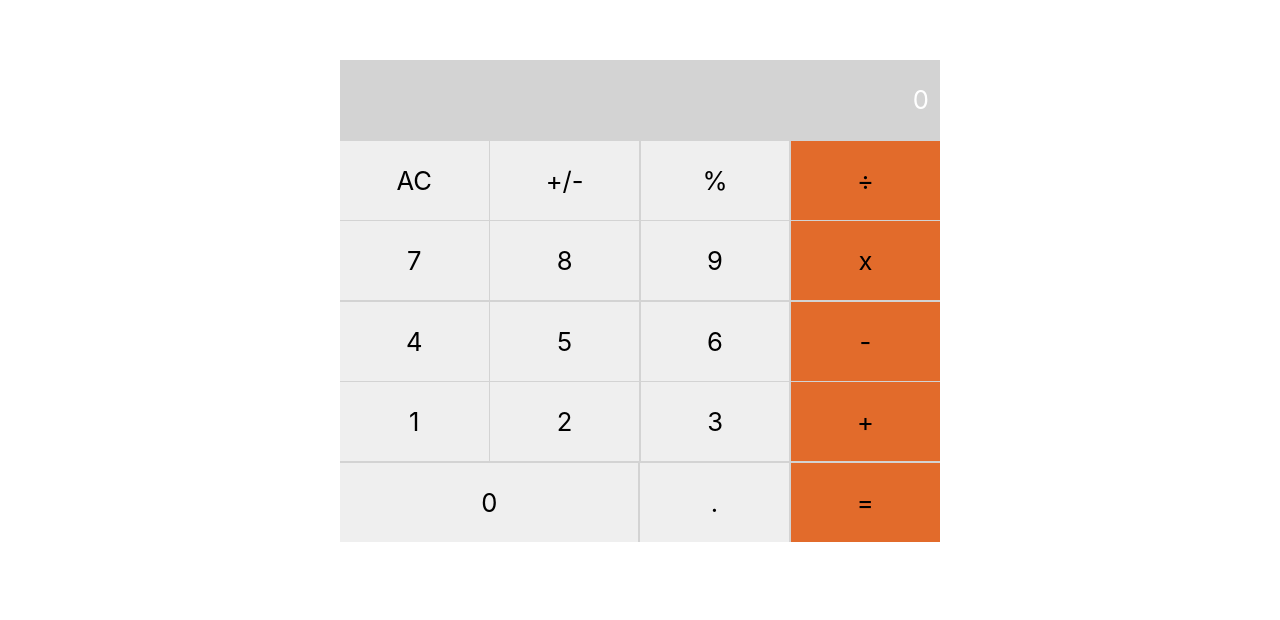
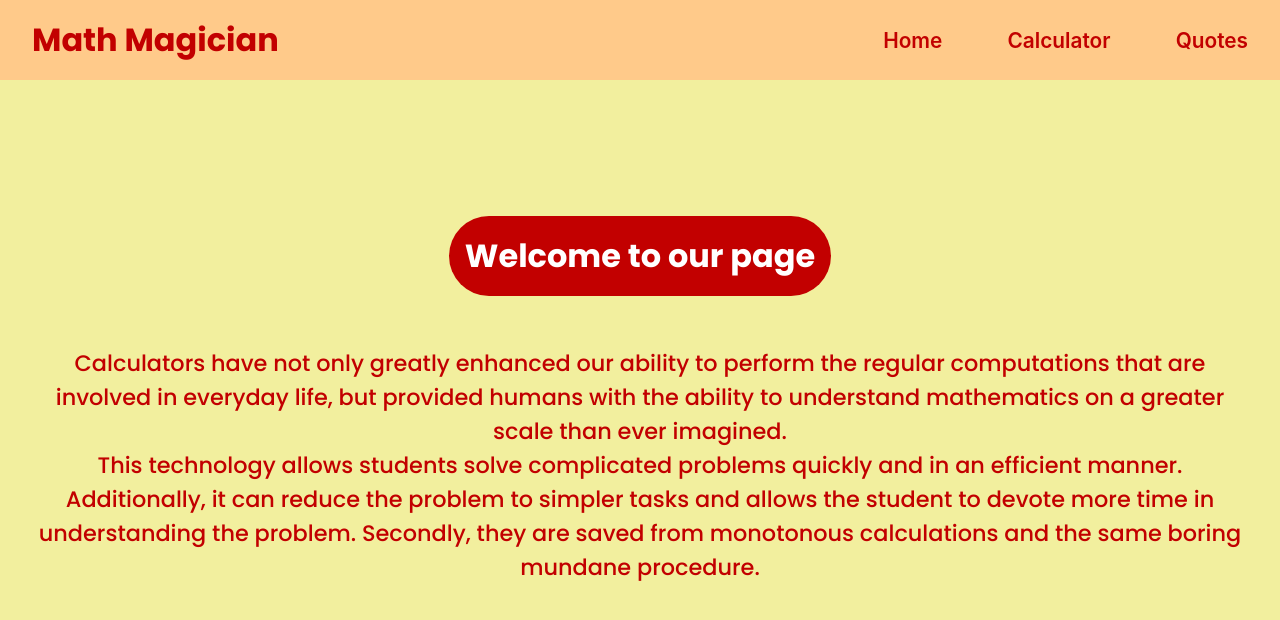
Before and after one commit to Mikey1-nuel/Math-Magicians, a React (Create React App) app: page / in a window 1280 px wide. Shown: the top 620 px of the page. Built offline with nearby package versions, Linux system fonts and the light colour scheme.

Commit message:
Add homepage, nav, and quotes js files

```diff
--- a/src/App.css
+++ b/src/App.css
@@ -13,10 +13,14 @@
 
 body {
   font-family: 'Poppins', sans-serif;
+  background: #f2ef9e;
 }
 
 section {
   padding-top: 60px;
+  display: flex;
+  flex-direction: column;
+  align-items: center;
 }
 
 .calculator {
@@ -24,6 +28,8 @@
   margin: 0 auto;
   text-align: center;
   background: #d3d3d3;
+  border: 2px solid #c20000;
+  margin-top: 2rem;
 }
 
 .input-area {
@@ -55,7 +61,7 @@
 .col-three,
 .col-four {
   padding: 1.5rem 0.7rem;
-  width: 148.5px;
+  width: 147.9px;
   font-family: inherit;
   font-size: 1.6rem;
   outline: none;
@@ -87,3 +93,122 @@
 .orange {
   background: var(--tenne-tawny);
 }
+
+
+/*NAB BAR*/
+
+.nav {
+  width: 100%;
+  display: flex;
+  justify-content: space-between;
+  align-items: center;
+  min-height: 10vh;
+  padding: 0 2rem;
+  background-color: rgb(255, 202, 138);
+}
+
+.nav h1 {
+  font-size: 2rem;
+  font-family: 'Poppins', sans-serif;
+  color: #c20000;
+}
+
+.menu {
+  width: 30%;
+  display: flex;
+  justify-content: space-between;
+  align-items: center;
+  list-style-type: none;
+}
+
+.menu li a {
+  text-decoration: none;
+  color: #c20000;
+  font-size: 1.3rem;
+  font-weight: 600;
+}
+
+.menu li a:hover {
+  color: #ff0404;
+}
+
+
+/*HOME PAGE*/
+
+.homePage {
+  min-height: 80vh;
+  display: flex;
+  flex-direction: column;
+  align-items: center;
+  justify-content: center;
+  padding: 0 2rem;
+}
+
+.homePage h2 {
+  font-size: 2rem;
+  font-family: 'Poppins', sans-serif;
+  color: #fff;
+  margin-bottom: 50px;
+  background-color: #c20000;
+  padding: 1rem;
+  border-radius: 3rem;
+}
+
+.homePage p {
+  font-size: 1.4rem;
+  font-family: 'Poppins', sans-serif;
+  color: #c20000;
+  text-align: center;
+  font-weight: 500;
+}
+
+/*QUOTE*/
+
+.quote-container {
+  min-height: 80vh;
+  display: flex;
+  flex-direction: column;
+  align-items: center;
+  justify-content: center;
+  padding: 0 2rem;
+}
+
+.quote-container h2 {
+  font-size: 2rem;
+  font-family: 'Poppins', sans-serif;
+  color: #fff;
+  margin-bottom: 50px;
+  background-color: #c20000;
+  padding: 1rem;
+  border-radius: 3rem;
+}
+
+.quote-container p {
+  font-size: 1.4rem;
+  font-family: 'Poppins', sans-serif;
+  color: #c20000;
+  text-align: center;
+  font-weight: 400;
+  text-align: center;
+  margin-bottom: 30px;
+}
+
+.quote-container p span {
+  font-weight: 600;
+}
+
+.quote-container button {
+  padding: 1rem 2rem;
+  border: none;
+  outline: none;
+  box-shadow: 0 3px 3px 2px black;
+  background-color: #c20000;
+  color: #fff;
+  font-size: 1rem;
+  font-weight: 600;
+}
+
+.quote-container button:hover {
+  transform: scale(1.02);
+  background-color: #ff0404;
+}
--- a/src/App.js
+++ b/src/App.js
@@ -1,11 +1,25 @@
+// eslint-disable-next-line import/no-extraneous-dependencies
+import { BrowserRouter as Router, Routes, Route } from 'react-router-dom';
 import './App.css';
 import Calculator from './components/Calculator';
+import Quote from './components/quotes';
+import Nav from './components/nav';
+import Home from './components/homePage';
 
 function App() {
   return (
-    <section>
-      <Calculator />
-    </section>
+    <Router>
+      <div>
+        <Nav/>
+          <div className='pageContainer'>
+            <Routes>
+              <Route path='/' element={<Home/>}/>
+              <Route path='/calculator' element={<Calculator/>}/>
+              <Route path='/quotes' element={<Quote/>}/>
+            </Routes>
+        </div>
+      </div>
+    </Router>
   );
 }
 
--- /dev/null
+++ b/src/components/homePage.js
@@ -0,0 +1,23 @@
+import '../App.css';
+import React from 'react';
+
+const Home = () => (
+  <div className="homePage">
+    <h2>Welcome to our page</h2>
+    <p>
+      Calculators have not only greatly enhanced our ability to perform the
+      regular computations that are involved in everyday life, but provided
+      humans with the ability to understand mathematics on a greater scale than
+      ever imagined.
+    </p>
+    <p>
+      This technology allows students solve complicated problems quickly and in
+      an efficient manner. Additionally, it can reduce the problem to simpler
+      tasks and allows the student to devote more time in understanding the
+      problem. Secondly, they are saved from monotonous calculations and the
+      same boring mundane procedure.
+    </p>
+  </div>
+);
+
+export default Home;
--- /dev/null
+++ b/src/components/nav.js
@@ -0,0 +1,14 @@
+import '../App.css';
+
+const Nav = () => (
+    <nav className='nav'>
+      <h1>Math Magician</h1>
+      <ul className='menu'>
+        <li><a href='/'>Home</a></li>
+        <li><a href='/calculator'>Calculator</a></li>
+        <li><a href='/quotes'>Quotes</a></li>
+      </ul>
+    </nav>
+);
+
+export default Nav;
--- /dev/null
+++ b/src/components/quotes.js
@@ -0,0 +1,66 @@
+import '../App.css';
+import React, { useState } from 'react';
+
+function Quote() {
+  const [quote, setQuote] = useState('');
+  const [author, setAuthor] = useState('');
+  const [loading, setLoading] = useState(false);
+  const [errorMessage, setErrorMessage] = useState('');
+
+  const category = 'success';
+
+  const getQuotes = async () => {
+    const url = `https://api.api-ninjas.com/v1/quotes?category=${category}`;
+    try {
+      setLoading(true);
+      fetch(url, {
+        method: 'GET',
+        withCredentials: true,
+        headers: {
+          'X-Api-Key': 'ZCgl8KYeSiqWDLrmf04t1w==xr9OFQ2sOu8X8MW1',
+          'Content-Type': 'application/json',
+        },
+      })
+        .then((response) => response.json())
+        .then((data) => {
+          setQuote(data[0].quote);
+          setAuthor(data[0].author);
+        });
+      setLoading(false);
+    } catch (error) {
+      setLoading(false);
+      setErrorMessage(error);
+    }
+  };
+
+  useState(() => {
+    getQuotes();
+  }, []);
+
+  const handleClick = () => {
+    getQuotes();
+  };
+
+  return (
+    <div className="quote-container">
+    <h2>Quote Of The Day</h2>
+      <p>
+        {quote}<br></br>
+        <span className="author">
+          &nbsp;(
+          { author}
+          )
+        </span>
+      </p>
+      <button
+        type="button"
+        onClick={handleClick}
+        className="quote-btn"
+      >
+        {loading ? 'Loading...' : 'New Quote'}
+      </button>
+    </div>
+  );
+}
+
+export default Quote;
```
